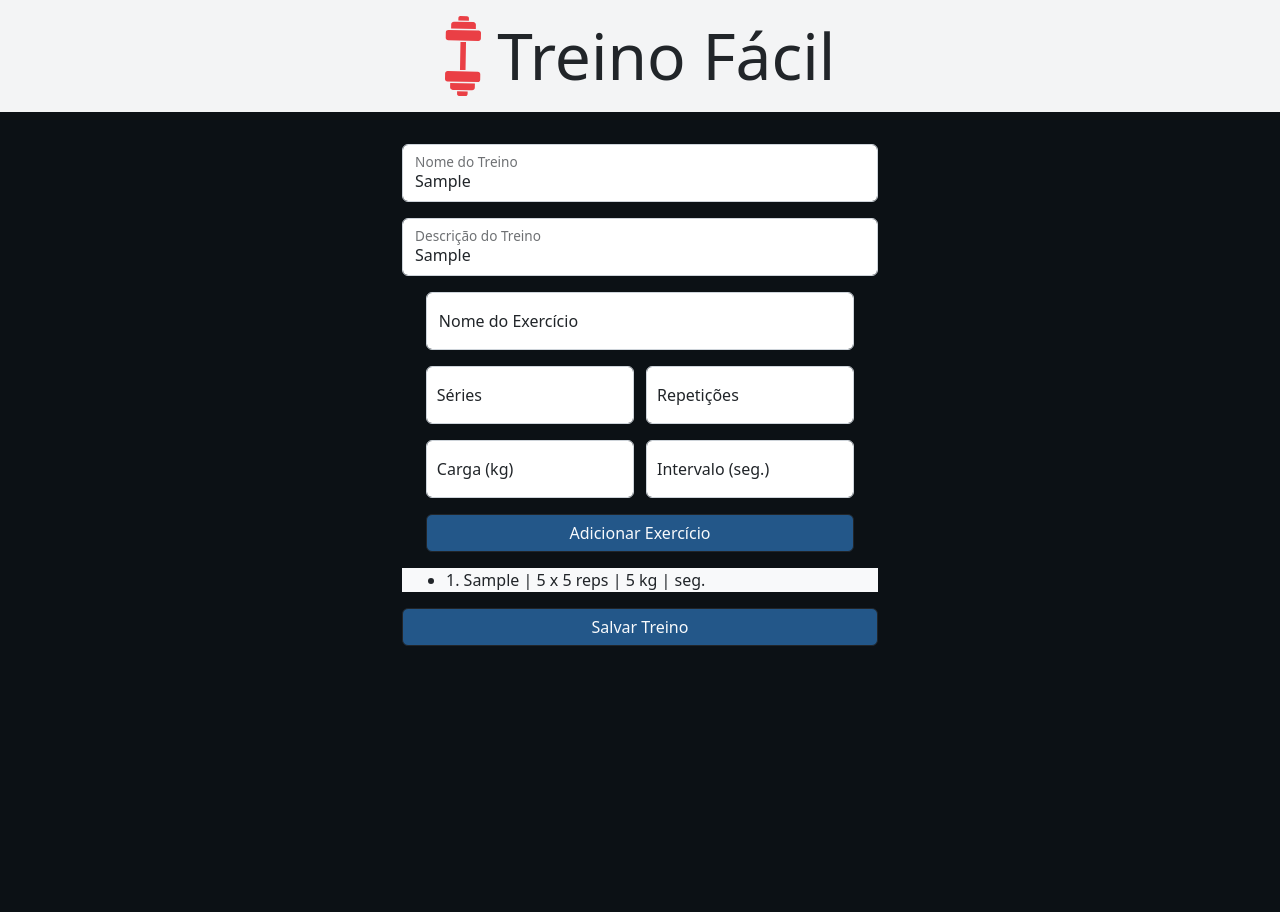
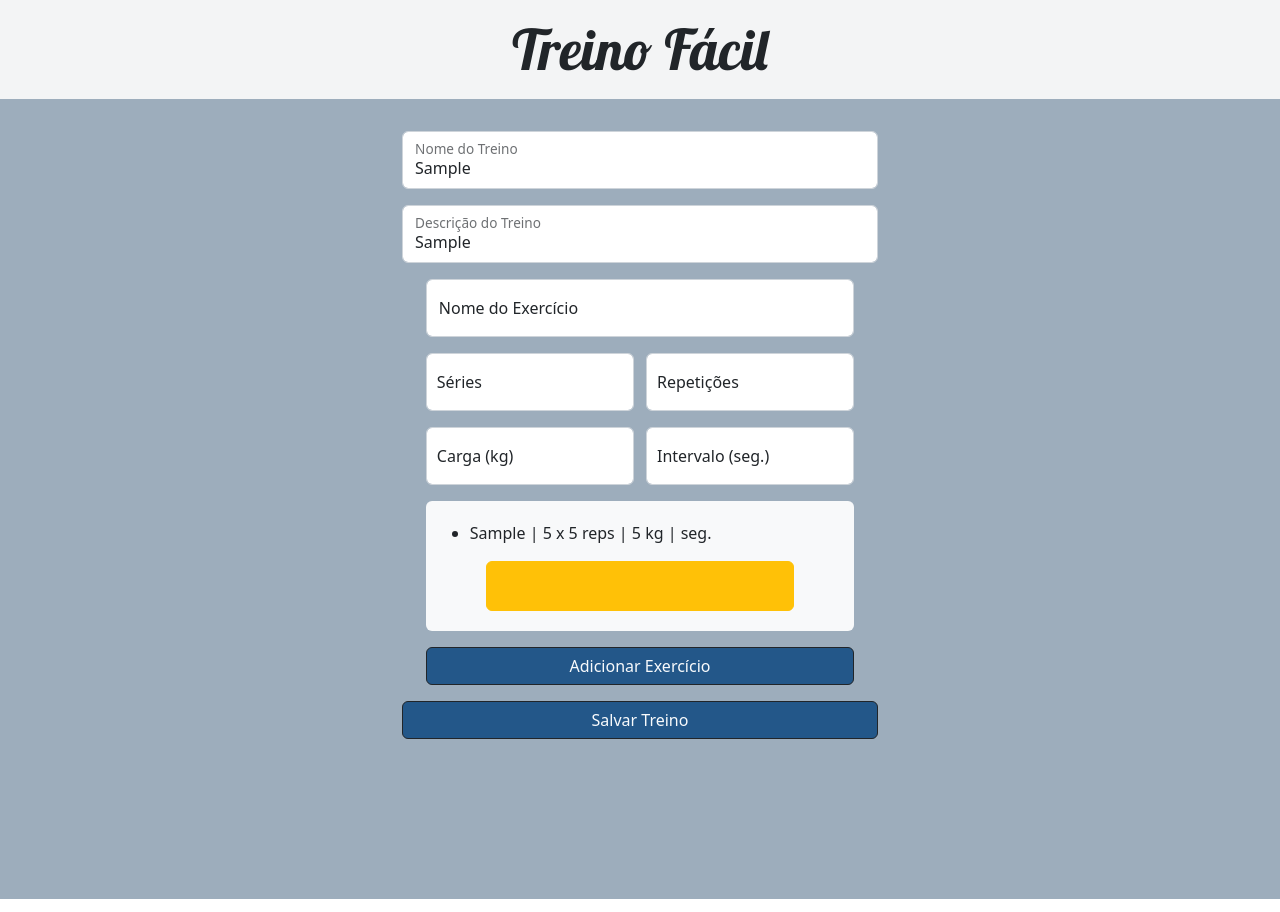
Before and after one commit to wwwacedo/easy-training, a website with bundled scripts: page index.html in a window 1280 px wide. Both pictures are taken after typing "Sample", "Sample", "Sample", "5", "5", "5" into the empty fields and a click on the button "Adicionar Exercício". Built offline with nearby package versions, Linux system fonts and the light colour scheme; a web font is replaced by a local one.

Commit message:
quarto commit

```diff
--- a/index.html
+++ b/index.html
@@ -16,8 +16,8 @@
 
     <header class="py-3">
         <div class="d-flex align-items-center justify-content-center">
-            <img class="" src="./logo.svg" alt="">
-            <div class="display-3 ms-3">Treino Fácil</div>
+            <!-- <img class="" src="./logo.svg" alt=""> -->
+            <div class="display-4">Treino Fácil</div>
         </div>
     </header>
 
@@ -33,25 +33,38 @@
 
                 <div id="inputs-exercicio"></div>
 
-                <div id="btn-adicionar-exercicio"></div>
-
-                <div id="infos-treino" class="container-fluid my-3 bg-light">
-                    <p id="info-nome-treino" class="info text-center fs-2"></p>
-                    <p id="info-descricao" class="info text-center fs-3"><span></span></p>
+                <div id="infos-treino" class="container-fluid mb-3 py-1 bg-light rounded">
+                    <p id="info-nome-treino" class="info text-center fs-4"></p>
+                    <p id="info-descricao" class="info text-center fs-6"><span></span></p>
                     <ul id="exercicios"></ul>
-                    <div class="bg-info">
-                        <p id="info-nome-exercicio" class="info fs-4"><span></span></p>
-                        <p id="info-series" class="info fs-5"><span></span></p>
-                        <p id="info-repeticoes" class="info fs-5"><span></span></p>
-                        <p id="info-carga" class="info fs-5"><span></span></p>
-                        <p id="info-intervalo" class="info fs-5"><span></span></p>
+                    <div class="border border-warning bg-warning rounded mx-5 mb-3">
+                        <p id="info-nome-exercicio" class="info text-center fs-5"><span></span></p>
+                        <div class="row">
+                            <div class="col">
+                                <p id="info-series" class="info fs-6"><span></span></p>
+                            </div>
+                            <div class="col">
+                                <p id="info-repeticoes" class="info fs-6"><span></span></p>
+                            </div>
+                        </div>
+                        <div class="row">
+                            <div class="col">
+                                <p id="info-carga" class="info fs-6"><span></span></p>
+                            </div>
+                            <div class="col">
+                                <p id="info-intervalo" class="info fs-6"><span></span></p>
+                            </div>
+                        </div>
                     </div>
                 </div>
+
+                <div id="btn-adicionar-exercicio"></div>
 
                 <div id="btn-salvar-treino"></div>
 
             </form>
-        </div>
+
+
     </main>
 
     <script src="https://cdn.jsdelivr.net/npm/bootstrap@5.2.3/dist/js/bootstrap.bundle.min.js"
--- a/js/BtnAdicionarExercicio.js
+++ b/js/BtnAdicionarExercicio.js
@@ -1,7 +1,7 @@
 export default function BtnAdicionarExercicio() {
     return `
     <div class="d-grid gap-2">
-        <button type="submit" class="btn btn-dark botao">Adicionar Exercício</button>
+        <button type="button" class="btn btn-dark botao mb-3">Adicionar Exercício</button>
     </div>
     `
 }
--- a/js/BtnSalvarTreino.js
+++ b/js/BtnSalvarTreino.js
@@ -1,7 +1,7 @@
 export default function BtnSalvarTreino() {
     return `
     <div id="salvar-treino" class="d-grid gap-2">
-        <button type="submit" class="btn btn-dark botao">Salvar Treino</button>
+        <button type="submit" class="btn btn-dark botao mb-3">Salvar Treino</button>
     </div>
     `
 }
--- a/js/app.js
+++ b/js/app.js
@@ -11,7 +11,6 @@ const $btnAdicionarExercicio = document.querySelector('#btn-adicionar-exercicio'
 const $btnSalvarTreino = document.querySelector('#btn-salvar-treino');
 const $form = document.querySelector('form');
 const $infos = document.querySelector('#infos-treino');
-
 
 const $infoNomeTreino = $infos.querySelector('#info-nome-treino');
 const $infoDescricao = $infos.querySelector('#info-descricao');
@@ -52,10 +51,10 @@ const $allInputs = document.querySelectorAll('input');
 $form.addEventListener('keyup', (e) => {
     switch (e.target.id) {
         case 'nome-treino':
-            $infoNomeTreino.innerHTML = `Treino: <span>${$inputNomeTreino.value}</span>`;
+            $infoNomeTreino.innerHTML = `Nome do Treino: <span>${$inputNomeTreino.value}</span>`;
             break;
         case 'descricao':
-            $infoDescricao.innerHTML = `Descrição: <span>${$inputDescricao.value}</span>`;
+            $infoDescricao.innerHTML = `Descrição do Treino: <span>${$inputDescricao.value}</span>`;
             break;
         case 'nome-exercicio':
             $infoNomeExercicio.innerHTML = `${id(exercicios)}. <span>${$inputNomeExercicio.value}</span>`;
@@ -95,8 +94,8 @@ $form.addEventListener('change', (e) => {
 $btnAdicionarExercicio.addEventListener('click', (e) => {
     e.preventDefault();
     salvarExercicio();
-    $infosExercicios.forEach((info) => {info.textContent = ''});
-    $inputsExercicios.forEach((input) => {input.value = ''});
+    $infosExercicios.forEach((info) => { info.textContent = '' });
+    $inputsExercicios.forEach((input) => { input.value = '' });
     criarInfoExercicios(exercicios);
 });
 
@@ -118,7 +117,7 @@ function criarInfoExercicios(arr) {
     $ulExercicios.innerHTML = '';
     arr.forEach(exercicio => {
         const $li = document.createElement('li');
-        $li.innerHTML = `${exercicio.id}. ${exercicio.nome} | ${exercicio.series} x ${exercicio.repeticoes} reps | ${exercicio.carga ? `${exercicio.carga} kg | ` : ``}${exercicio.intervalo} seg.`;
+        $li.innerHTML = `${exercicio.nome} | ${exercicio.series} x ${exercicio.repeticoes} reps | ${exercicio.carga ? `${exercicio.carga} kg | ` : ``}${exercicio.intervalo} seg.`;
         $ulExercicios.appendChild($li);
     })
 }
@@ -153,9 +152,9 @@ function criarTreinos(treinos) {
     treinos.forEach((treino) => {
         const $div = document.createElement('div');
         $div.classList.add('mb-3');
-        $div.innerHTML = Treino({...treino});
+        $div.innerHTML = Treino({ ...treino });
         const $newDiv = $div.querySelector('.card-body');
-        $newDiv.innerHTML = Exercicios({...treino});
+        $newDiv.innerHTML = Exercicios({ ...treino });
         $treinos.appendChild($div);
     })
 
--- a/style.css
+++ b/style.css
@@ -1,13 +1,21 @@
+@import url('https://fonts.googleapis.com/css2?family=Encode+Sans+Condensed:wght@400;500;600&family=Lobster&display=swap');
+
+
 img {
-    height: 10vh;
+    height: 8vh;
 }
 
 header {
     background-color: #F3F4F5;
 }
 
+header div {
+    font-family: 'Encode Sans Condensed', sans-serif;
+    font-family: 'Lobster', cursive;
+}
+
 main {
-    background-color: #0C1115;
+    background-color: #9DADBC;
     height: 100%;
     min-height: 100vh;
 }
@@ -16,7 +24,7 @@ main {
     max-width: 500px;
 }
 
-#inputs-exercicio, #btn-adicionar-exercicio {
+#inputs-exercicio, #btn-adicionar-exercicio, #infos-treino {
     width: 90%;
     margin: auto;
 }
```
